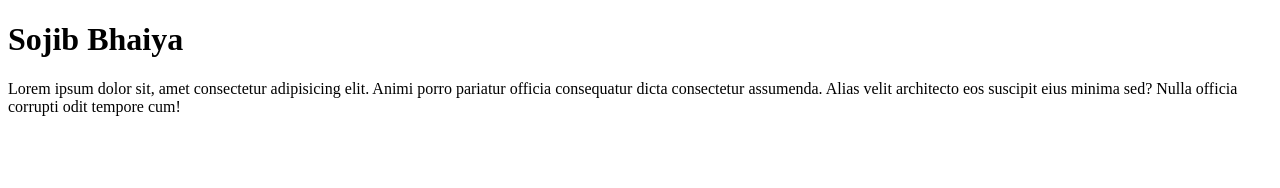
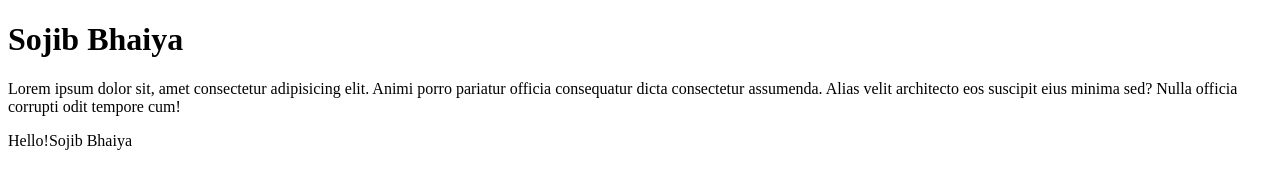
Before and after one commit to sojib2411/My-first-program, a plain HTML site: page index.html in a window 1280 px wide. Drawn offline with Linux system fonts and the light colour scheme.

Commit message:
Update index.html

```diff
--- a/index.html
+++ b/index.html
@@ -8,5 +8,6 @@
 <body>
  <h1>Sojib Bhaiya</h1>
  <p>Lorem ipsum dolor sit, amet consectetur adipisicing elit. Animi porro pariatur officia consequatur dicta consectetur assumenda. Alias velit architecto eos suscipit eius minima sed? Nulla officia corrupti odit tempore cum!</p>
+ <p>Hello!Sojib Bhaiya</p>
 </body>
 </html>
```
